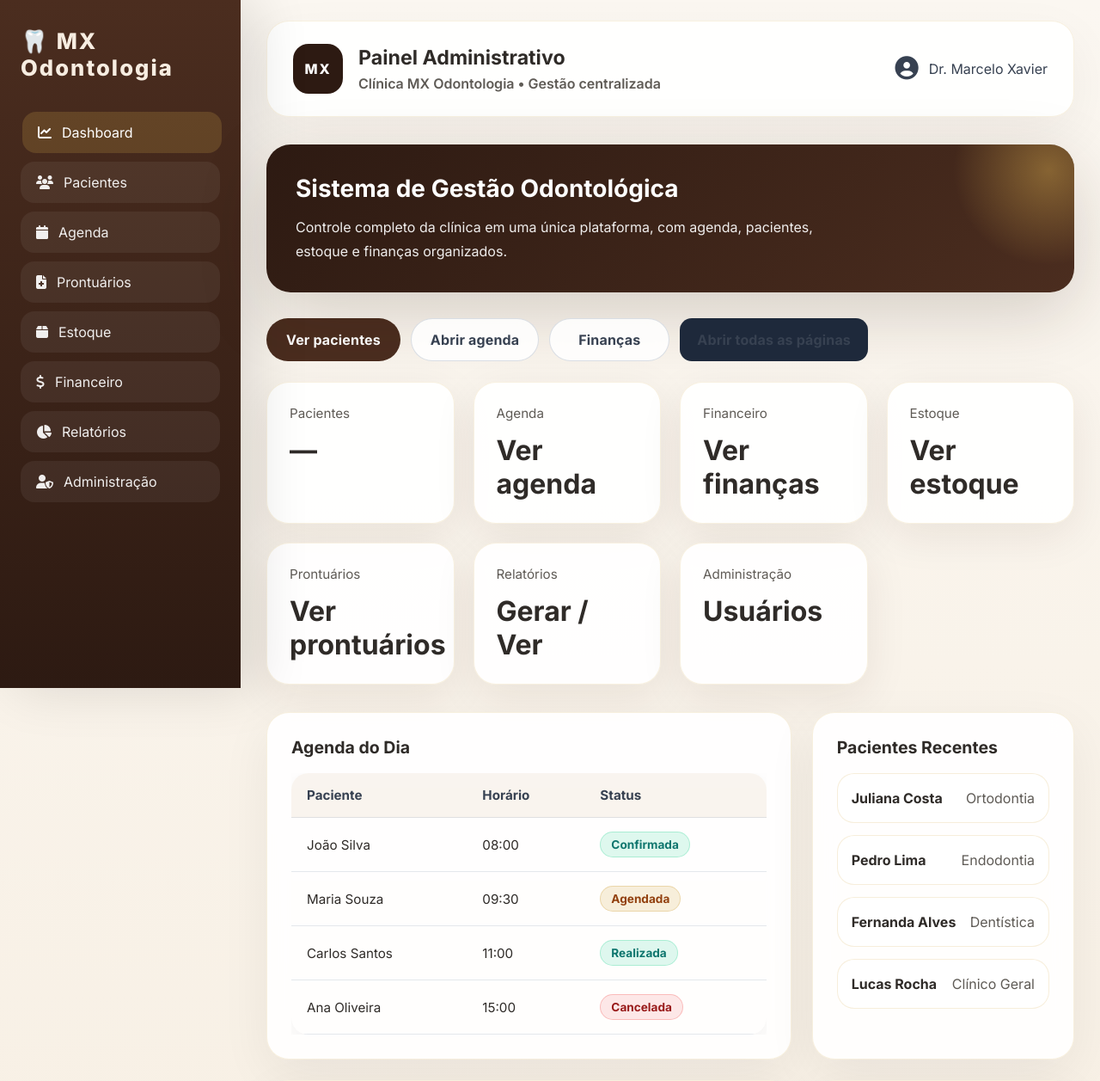
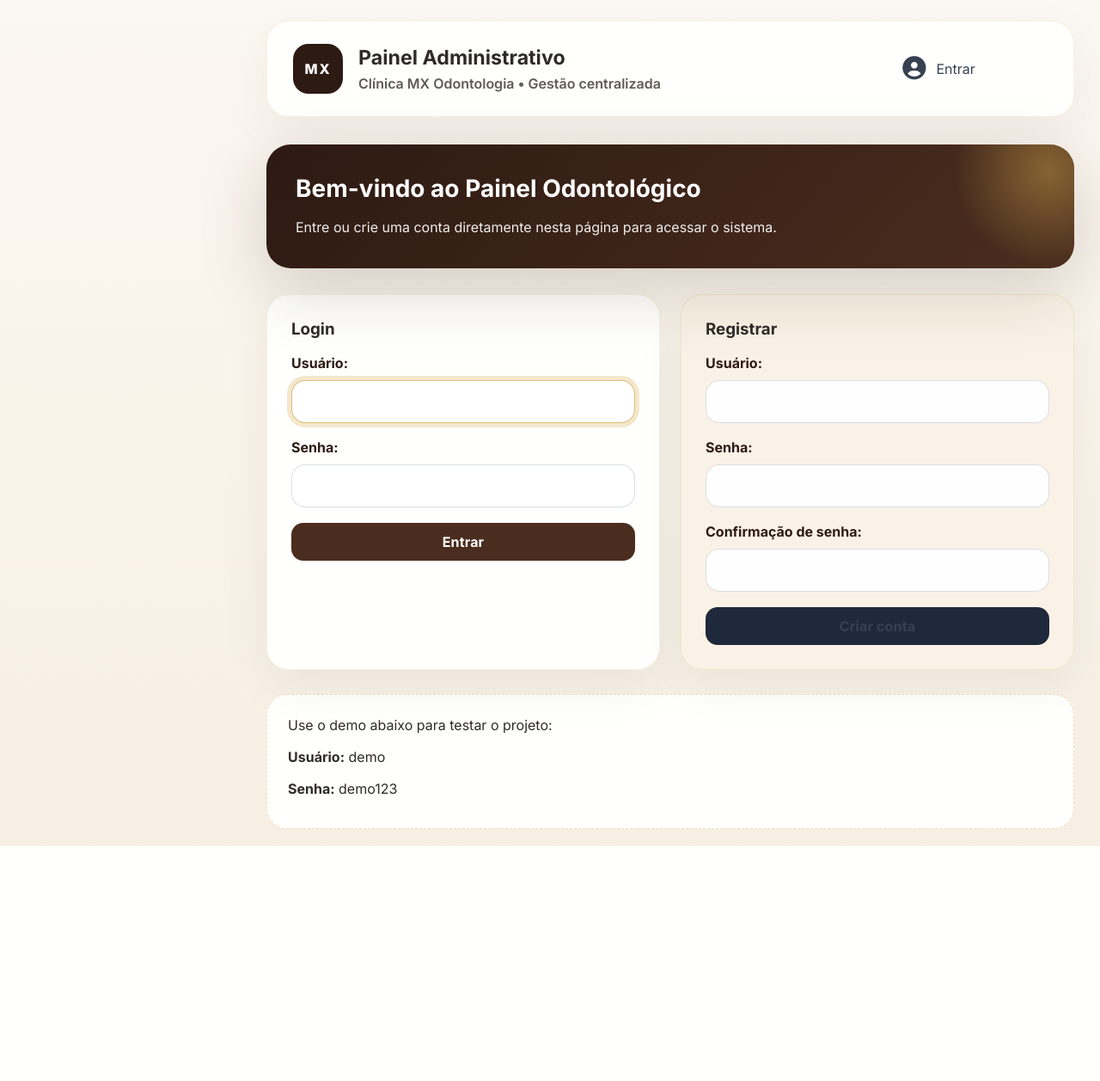
Before and after one commit to gustavoeguchi06-sys/Dentista, a Django app: page / in a window 1280 px wide. Shown: the top 1257 px of the page at 86% size. After the commit the page ends 984 px from the top, so only its background shows below. Run offline with Django 5.2, Linux system fonts and the light colour scheme; data comes from the database, SQL or seed files in the repository; data that the repository does not hold is empty.

```diff
--- a/clinic/forms.py
+++ b/clinic/forms.py
@@ -110,6 +110,7 @@ class ProntuarioForm(forms.ModelForm):
 
 
 class EstoqueItemForm(forms.ModelForm):
+    nome = forms.CharField(label='Materiais')
     quantidade = forms.IntegerField(
         widget=forms.NumberInput(
             attrs={
--- a/clinic/urls.py
+++ b/clinic/urls.py
@@ -1,8 +1,13 @@
 from django.urls import path
+from django.views.generic import RedirectView
+from django.contrib.auth import views as auth_views
 from . import views
 
 urlpatterns = [
     path('', views.dashboard, name='dashboard'),
+    path('register/', RedirectView.as_view(url='/', permanent=False), name='register'),
+    path('login/', RedirectView.as_view(url='/', permanent=False), name='login'),
+    path('logout/', views.logout_view, name='logout'),
     path('pacientes/', views.pacientes, name='pacientes'),
     path('pacientes/adicionar/', views.paciente_add, name='paciente_add'),
     path('pacientes/exportar/', views.pacientes_export, name='pacientes_export'),
--- a/clinic/views.py
+++ b/clinic/views.py
@@ -24,21 +24,70 @@ from .models import (
     Usuario,
 )
 from django.test import Client
+from django.contrib.auth.decorators import login_required
+from django.contrib.auth.forms import AuthenticationForm, UserCreationForm
+from django.contrib.auth import get_user_model, login as auth_login, logout as auth_logout
+
+
+def ensure_demo_user():
+    User = get_user_model()
+    demo, created = User.objects.get_or_create(
+        username='demo',
+        defaults={'email': 'demo@example.com', 'is_staff': True},
+    )
+    if created or not demo.check_password('demo123'):
+        demo.set_password('demo123')
+        demo.save()
+    return demo
 
 
 def dashboard(request):
-    try:
-        pacientes_count = Paciente.objects.count()
-    except Exception:
-        pacientes_count = 0
-    return render(request, 'dashboard/dashboard.html', {'pacientes_count': pacientes_count})
+    if request.user.is_authenticated:
+        try:
+            pacientes_count = Paciente.objects.count()
+        except Exception:
+            pacientes_count = 0
+        return render(request, 'dashboard/dashboard.html', {'pacientes_count': pacientes_count})
+
+    next_url = request.POST.get('next') or request.GET.get('next') or None
+    # Normalize possible string values that represent no-next
+    if next_url in ('', 'None'):
+        next_url = None
+    form_type = request.POST.get('form_type') if request.method == 'POST' else None
+    ensure_demo_user()
+    login_form = AuthenticationForm(request, data=request.POST if form_type == 'login' else None, prefix='login')
+    register_form = UserCreationForm(request.POST if form_type == 'register' else None, prefix='register')
+
+    if request.method == 'POST':
+        if form_type == 'login' and login_form.is_valid():
+            auth_login(request, login_form.get_user())
+            return redirect(next_url or 'pacientes')
+        if form_type == 'register' and register_form.is_valid():
+            user = register_form.save()
+            auth_login(request, user)
+            return redirect(next_url or 'pacientes')
+
+    return render(request, 'dashboard/dashboard.html', {
+        'login_form': login_form,
+        'register_form': register_form,
+        'demo_user': 'demo',
+        'demo_password': 'demo123',
+        'next': next_url,
+    })
 
 
+def logout_view(request):
+    auth_logout(request)
+    return redirect('dashboard')
+
+
+@login_required
 def pacientes(request):
     pacientes = Paciente.objects.all().order_by('-data_cadastro')
     return render(request, 'pacientes/list.html', {'pacientes': pacientes})
 
 
+@login_required
 def paciente_add(request):
     if request.method == 'POST':
         form = PacienteForm(request.POST)
@@ -51,6 +100,7 @@ def paciente_add(request):
     return render(request, 'pacientes/form.html', {'form': form, 'cancel_url': reverse('pacientes')})
 
 
+@login_required
 def pacientes_export(request):
     pacientes = Paciente.objects.all().order_by('nome')
     response = HttpResponse(content_type='text/csv')
@@ -78,11 +128,13 @@ def pacientes_export(request):
     return response
 
 
+@login_required
 def agenda(request):
     consultas = Consulta.objects.select_related('paciente').order_by('data_consulta')
     return render(request, 'agenda/list.html', {'consultas': consultas})
 
 
+@login_required
 def agenda_add(request):
     if request.method == 'POST':
         form = ConsultaForm(request.POST)
@@ -94,11 +146,13 @@ def agenda_add(request):
     return render(request, 'agenda/form.html', {'form': form, 'cancel_url': reverse('agenda')})
 
 
+@login_required
 def prontuarios(request):
     prontuarios = Prontuario.objects.select_related('paciente').order_by('-data_registro')
     return render(request, 'prontuarios/list.html', {'prontuarios': prontuarios})
 
 
+@login_required
 def prontuario_add(request):
     if request.method == 'POST':
         form = ProntuarioForm(request.POST)
@@ -110,11 +164,13 @@ def prontuario_add(request):
     return render(request, 'prontuarios/form.html', {'form': form, 'cancel_url': reverse('prontuarios')})
 
 
+@login_required
 def estoque(request):
     itens = EstoqueItem.objects.all().order_by('nome')
     return render(request, 'estoque/list.html', {'itens': itens})
 
 
+@login_required
 def estoque_add(request):
     if request.method == 'POST':
         form = EstoqueItemForm(request.POST)
@@ -126,11 +182,13 @@ def estoque_add(request):
     return render(request, 'estoque/form.html', {'form': form, 'cancel_url': reverse('estoque')})
 
 
+@login_required
 def estoque_relatorio(request):
     itens = EstoqueItem.objects.filter(nivel_alerta__in=['Baixo', 'Crítico']).order_by('nivel_alerta', 'nome')
     return render(request, 'estoque/report.html', {'itens': itens})
 
 
+@login_required
 def financeiro(request):
     transacoes = TransacaoFinanceira.objects.all().order_by('-data_operacao')
     now = timezone.localtime(timezone.now())
@@ -149,6 +207,7 @@ def financeiro(request):
     })
 
 
+@login_required
 def financeiro_add(request):
     if request.method == 'POST':
         form = TransacaoFinanceiraForm(request.POST)
@@ -160,6 +219,7 @@ def financeiro_add(request):
     return render(request, 'financeiro/form.html', {'form': form, 'cancel_url': reverse('financeiro')})
 
 
+@login_required
 def financeiro_relatorio(request):
     now = timezone.localtime(timezone.now())
     mensal = TransacaoFinanceira.objects.filter(
@@ -177,11 +237,13 @@ def financeiro_relatorio(request):
     })
 
 
+@login_required
 def relatorios(request):
     relatorios = Relatorio.objects.all().order_by('-data_geracao')
     return render(request, 'relatorios/list.html', {'relatorios': relatorios})
 
 
+@login_required
 def relatorio_add(request):
     if request.method == 'POST':
         form = RelatorioForm(request.POST)
@@ -193,11 +255,13 @@ def relatorio_add(request):
     return render(request, 'relatorios/form.html', {'form': form, 'cancel_url': reverse('relatorios')})
 
 
+@login_required
 def administracao(request):
     usuarios = Usuario.objects.all().order_by('nome')
     return render(request, 'administracao/list.html', {'usuarios': usuarios})
 
 
+@login_required
 def administracao_add(request):
     if request.method == 'POST':
         form = UsuarioForm(request.POST)
@@ -209,6 +273,7 @@ def administracao_add(request):
     return render(request, 'administracao/form.html', {'form': form, 'cancel_url': reverse('administracao')})
 
 
+@login_required
 def administracao_permissoes(request):
     if request.method == 'POST':
         form = PermissaoForm(request.POST)
@@ -224,6 +289,16 @@ def administracao_permissoes(request):
 
 def check_pages(request):
     client = Client()
+    User = get_user_model()
+    demo, created = User.objects.get_or_create(
+        username='demo',
+        defaults={'email': 'demo@example.com', 'is_staff': True}
+    )
+    if created:
+        demo.set_password('demo123')
+        demo.save()
+    client.login(username='demo', password='demo123')
+
     paths = [
         '/',
         '/pacientes/',
@@ -247,3 +322,18 @@ def check_pages(request):
         except Exception as e:
             results.append({'path': p, 'status': 'ERROR', 'title': str(e)})
     return render(request, 'dashboard/check_pages.html', {'results': results})
+
+
+def register(request):
+    """Simple user registration using Django's built-in UserCreationForm.
+    After successful registration the user is logged in and redirected to dashboard.
+    """
+    if request.method == 'POST':
+        form = UserCreationForm(request.POST)
+        if form.is_valid():
+            user = form.save()
+            auth_login(request, user)
+            return redirect('dashboard')
+    else:
+        form = UserCreationForm()
+    return render(request, 'accounts/register.html', {'form': form})
--- a/mxodontologia/settings.py
+++ b/mxodontologia/settings.py
@@ -162,6 +162,11 @@ TIME_ZONE = 'America/Sao_Paulo'
 USE_I18N = True
 USE_TZ = True
 
+# Authentication redirects
+LOGIN_URL = '/'
+LOGIN_REDIRECT_URL = '/pacientes/'
+LOGOUT_REDIRECT_URL = '/'
+
 # Password validation
 # https://docs.djangoproject.com/en/6.0/ref/settings/#auth-password-validators
 
--- a/static/css/styles.css
+++ b/static/css/styles.css
@@ -213,6 +213,17 @@ button.secondary:hover {
   font-size: 1.7rem;
 }
 
+.user-info .auth-actions {
+  display: flex;
+  align-items: center;
+  gap: 10px;
+}
+
+.user-info .auth-actions .mute {
+  color: var(--branco);
+  opacity: 0.75;
+}
+
 .content {
   padding: 32px 30px 20px;
   max-width: 1320px;
@@ -389,6 +400,65 @@ form small {
 .panel h3 {
   font-size: 1.22rem;
   margin-bottom: 18px;
+}
+
+.auth-grid {
+  display: grid;
+  grid-template-columns: 1fr 1fr;
+  gap: 24px;
+  margin-bottom: 28px;
+}
+
+.auth-panel {
+  background: rgba(255, 255, 255, 0.94);
+  border: 1px solid rgba(212, 169, 77, 0.18);
+  border-radius: 26px;
+  padding: 28px;
+  box-shadow: 0 18px 60px rgba(15, 23, 42, 0.06);
+}
+
+.auth-panel h3 {
+  margin-bottom: 18px;
+}
+
+.auth-panel .field {
+  display: grid;
+  gap: 10px;
+  margin-bottom: 18px;
+}
+
+.auth-panel label {
+  font-weight: 700;
+  color: var(--marrom-escuro);
+}
+
+.auth-panel input {
+  width: 100%;
+  padding: 14px 16px;
+  border-radius: 16px;
+  border: 1px solid rgba(148, 163, 184, 0.35);
+  background: rgba(255, 255, 255, 0.96);
+}
+
+.auth-panel .button {
+  width: 100%;
+}
+
+.secondary-panel {
+  background: rgba(250, 242, 230, 0.95);
+}
+
+.demo-info {
+  padding: 22px 24px;
+  background: rgba(255, 255, 255, 0.95);
+  border: 1px dashed rgba(212, 169, 77, 0.4);
+  border-radius: 24px;
+  color: var(--text);
+  line-height: 1.7;
+}
+
+.demo-info p {
+  margin: 0 0 10px;
 }
 
 .table-wrapper {
@@ -616,8 +686,13 @@ textarea {
     grid-template-columns: 1fr;
   }
 
-  .form-grid {
+  .form-grid,
+  .auth-grid {
     grid-template-columns: 1fr;
+  }
+
+  .auth-panel {
+    padding: 22px;
   }
 }
 
--- a/templates/base.html
+++ b/templates/base.html
@@ -14,6 +14,7 @@
 </head>
 <body>
   <div class="layout">
+    {% if request.user.is_authenticated %}
     <aside class="sidebar">
       <div class="logo">🦷 MX Odontologia</div>
       <nav class="menu" aria-label="Menu principal">
@@ -27,6 +28,7 @@
         <a href="{% url 'administracao' %}"><i class="fa fa-user-shield"></i> Administração</a>
       </nav>
     </aside>
+    {% endif %}
 
     <main class="main">
       <header class="topbar">
@@ -40,7 +42,15 @@
         </div>
         <div class="user-info" aria-label="Usuário logado">
           <i class="fa fa-user-circle" aria-hidden="true"></i>
-          <span>Dr. Marcelo Xavier</span>
+          {% if request.user.is_authenticated %}
+            <span>{{ request.user.get_full_name|default:request.user.username }}</span>
+            <a href="{% url 'logout' %}" class="btn small">Sair</a>
+          {% else %}
+            <div class="auth-actions">
+              <a href="{% url 'dashboard' %}" class="btn small">Entrar</a>
+              <a href="{% url 'dashboard' %}" class="btn small mute">Cadastrar</a>
+            </div>
+          {% endif %}
         </div>
       </header>
 
--- a/templates/dashboard/dashboard.html
+++ b/templates/dashboard/dashboard.html
@@ -5,6 +5,7 @@
 {% block header %}Painel Administrativo{% endblock %}
 
 {% block content %}
+  {% if user.is_authenticated %}
     <section class="hero" aria-labelledby="hero-title">
       <h2 id="hero-title">Sistema de Gestão Odontológica</h2>
       <p>Controle completo da clínica em uma única plataforma, com agenda, pacientes, estoque e finanças organizados.</p>
@@ -116,6 +117,67 @@
         </div>
       </article>
     </section>
+  {% else %}
+    <section class="hero" aria-labelledby="hero-title">
+      <h2 id="hero-title">Bem-vindo ao Painel Odontológico</h2>
+      <p>Entre ou crie uma conta diretamente nesta página para acessar o sistema.</p>
+    </section>
+
+    <section class="auth-grid">
+      <article class="auth-panel">
+        <h3>Login</h3>
+        <form method="post" novalidate>
+          {% csrf_token %}
+          {{ login_form.non_field_errors }}
+          <input type="hidden" name="form_type" value="login">
+          <input type="hidden" name="next" value="{{ next }}">
+          <div class="field">
+            {{ login_form.username.label_tag }}
+            {{ login_form.username }}
+            {{ login_form.username.errors }}
+          </div>
+          <div class="field">
+            {{ login_form.password.label_tag }}
+            {{ login_form.password }}
+            {{ login_form.password.errors }}
+          </div>
+          <button class="button" type="submit">Entrar</button>
+        </form>
+      </article>
+
+      <article class="auth-panel secondary-panel">
+        <h3>Registrar</h3>
+        <form method="post" novalidate>
+          {% csrf_token %}
+          {{ register_form.non_field_errors }}
+          <input type="hidden" name="form_type" value="register">
+          <input type="hidden" name="next" value="{{ next }}">
+          <div class="field">
+            {{ register_form.username.label_tag }}
+            {{ register_form.username }}
+            {{ register_form.username.errors }}
+          </div>
+          <div class="field">
+            {{ register_form.password1.label_tag }}
+            {{ register_form.password1 }}
+            {{ register_form.password1.errors }}
+          </div>
+          <div class="field">
+            {{ register_form.password2.label_tag }}
+            {{ register_form.password2 }}
+            {{ register_form.password2.errors }}
+          </div>
+          <button class="button secondary" type="submit">Criar conta</button>
+        </form>
+      </article>
+    </section>
+
+    <section class="demo-info">
+      <p>Use o demo abaixo para testar o projeto:</p>
+      <p><strong>Usuário:</strong> {{ demo_user }}</p>
+      <p><strong>Senha:</strong> {{ demo_password }}</p>
+    </section>
+  {% endif %}
 {% endblock %}
 
 {% block extra_js %}
```
Also changed, not shown: clinic/management/commands/seed_demo.py (added, +58 -0 lines), templates/accounts/logged_out.html (added, +11 -0 lines), templates/accounts/login.html (added, +29 -0 lines), templates/accounts/register.html (added, +31 -0 lines), tools/check_login.py (added, +26 -0 lines), README_PRESENTATION.md (added). Lines whose indentation alone changed are shown as unchanged.
